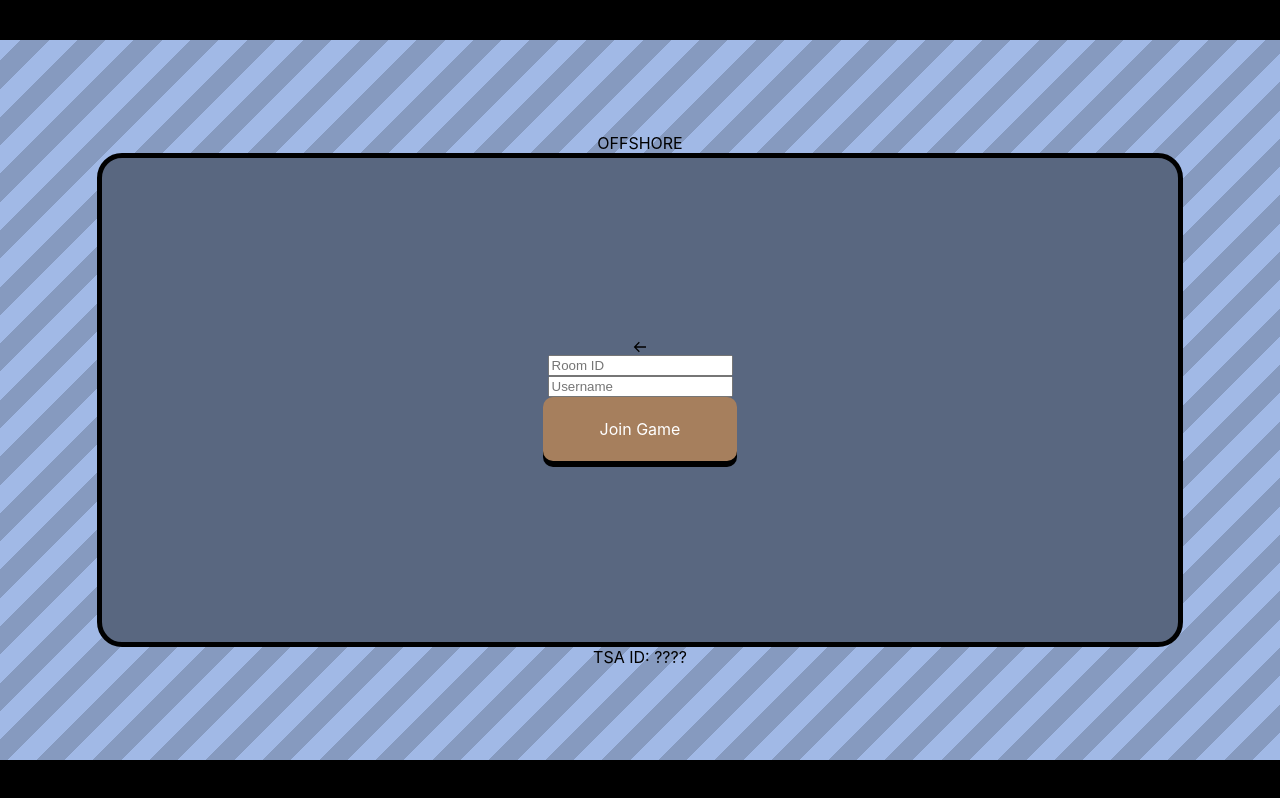
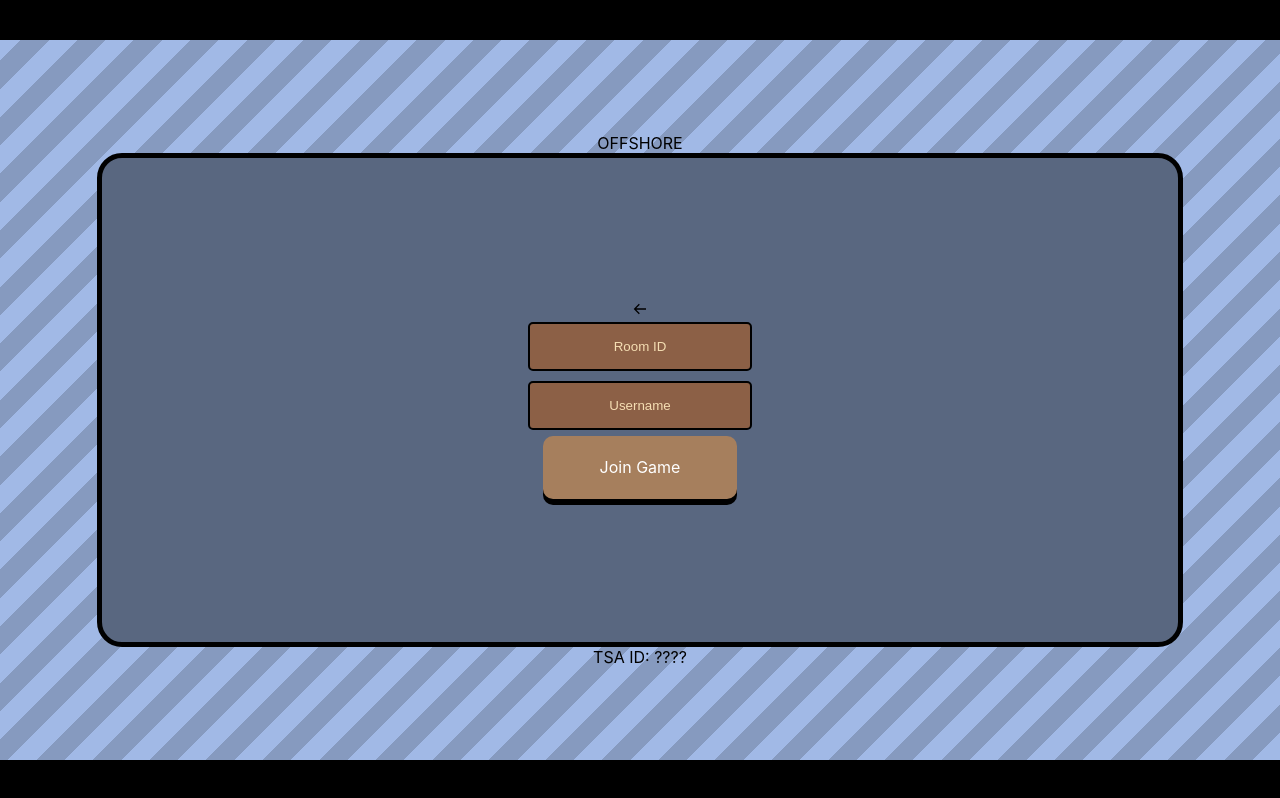
Before and after one commit to offshore-game/offshore, a React (Create React App) app in the folder client/: page /join in a window 1280 px wide. Built offline with nearby package versions, Linux system fonts and the light colour scheme; no server answers.

Commit message:
Reworked Text Input Boxes
- Room Code now auto-uppercases
- Redesigned

```diff
--- a/client/src/pages/Home/Create/Create.tsx
+++ b/client/src/pages/Home/Create/Create.tsx
@@ -3,6 +3,7 @@
 import Button from "../../../components/Button/Button";
 import { AuthProp } from "../../../utils/propTypes";
 import Home from "../Home";
+import baseStyles from '../Home.module.css'
 import styles from './Create.module.css'
 import { BiArrowBack } from 'react-icons/bi'
 
@@ -17,7 +18,7 @@
 
             }}/>
 
-            <input type="text" id="usernameInput-Create" className={styles.textInput} placeholder="Username" />
+            <input type="text" id="usernameInput-Create" className={baseStyles.textInput} placeholder="Username" />
 
             <Button className={styles.submitButton} text={"Create Game"} onClick={async () => {
 
--- a/client/src/pages/Home/Home.module.css
+++ b/client/src/pages/Home/Home.module.css
@@ -75,3 +75,28 @@
     cursor: pointer;
 
 }
+
+.textInput {
+
+    color: white;
+    background-color: var(--brown-3);
+
+    height: 10%;
+    aspect-ratio: 5/1;
+
+    border-radius: 5px;
+    border-color: black;
+    border-style: solid;
+    border-width: 2px;
+
+    margin: 0.5%;
+
+    text-align: center;
+
+}
+::placeholder {
+
+    padding: 4px;
+    color: #F5DEB3;
+
+}
--- a/client/src/pages/Home/Join/Join.tsx
+++ b/client/src/pages/Home/Join/Join.tsx
@@ -3,6 +3,7 @@
 import Button from '../../../components/Button/Button'
 import { AuthProp } from '../../../utils/propTypes'
 import Home from '../Home'
+import baseStyles from '../Home.module.css'
 import styles from './Join.module.css'
 
 export default function Join(props: AuthProp) {
@@ -18,8 +19,10 @@
 
             }}/>
 
-            <input type="text" id="roomId-Join" className={styles.textInput} placeholder="Room ID" />
-            <input type="text" id="usernameInput-Join" className={styles.textInput} placeholder="Username" />
+            <input type="text" id="roomId-Join" className={baseStyles.textInput} placeholder="Room ID" onInput={(event) => {
+                event.currentTarget.value = event.currentTarget.value.toUpperCase()
+            }}/>
+            <input type="text" id="usernameInput-Join" className={baseStyles.textInput} placeholder="Username" />
 
             <Button className={styles.submitButton} text={"Join Game"} onClick={async () => {
 
```
